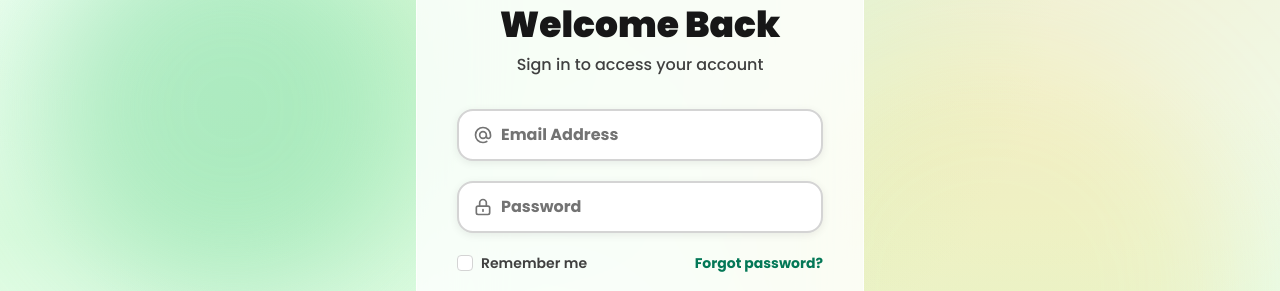
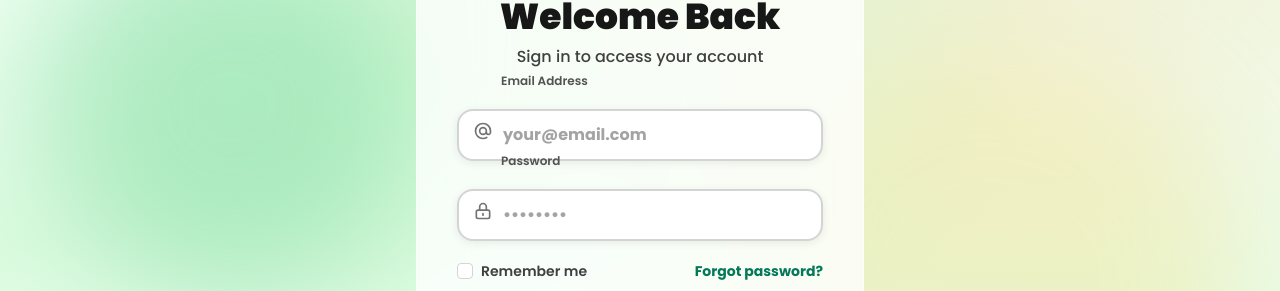
Before and after one commit to Audience-Aura-Org/Aurapark, a Next.js app in the folder apps/web/: page /login in a window 1280 px wide. Shown: the part 163-454 px from the top of the page. Built offline with nearby package versions, Linux system fonts and the light colour scheme; no server answers.

Commit message:
Fix input field label overlap - position labels above input in idle state instead of overlapping center

```diff
--- a/apps/web/app/dark-mode-overrides.css
+++ b/apps/web/app/dark-mode-overrides.css
@@ -203,6 +203,7 @@
 :root.dark input::placeholder,
 :root.dark textarea::placeholder {
   color: #64748b !important;
+  opacity: 1 !important;
 }
 
 :root.dark input {
@@ -215,11 +216,17 @@
   color: #ffffff !important;
 }
 
+/* Input labels - above the field */
+:root.dark label {
+  color: #cbd5e1 !important;
+}
+
 /* Floating label styling in dark mode */
-:root.dark label[class*="top-[-10px]"] {
-  background-color: rgba(23, 23, 23, 0.9) !important;
+:root.dark label[class*="top-[-10px]"],
+:root.dark label[class*="font-black"] {
+  background-color: rgba(23, 23, 23, 0.95) !important;
   color: #d8b4fe !important;
-  border-color: rgba(139, 92, 246, 0.5) !important;
+  border-color: rgba(139, 92, 246, 0.6) !important;
 }
 
 :root.dark label,
--- a/apps/web/components/Input.tsx
+++ b/apps/web/components/Input.tsx
@@ -63,7 +63,7 @@
                             absolute ${leftIcon ? 'left-11' : 'left-4'} transition-all duration-200 pointer-events-none z-10
                             ${shouldFloatLabel
                                 ? 'top-[-10px] text-xs font-black text-primary-700 bg-white dark:bg-neutral-900 px-1.5 rounded-lg border border-primary-100 dark:border-purple-500/30'
-                                : 'top-1/2 -translate-y-1/2 text-base text-neutral-500 dark:text-neutral-400 font-bold'
+                                : '-top-7 text-xs font-semibold text-neutral-600 dark:text-neutral-400'
                             }
                         `}
                     >
@@ -86,8 +86,8 @@
                         w-full px-4 rounded-xl border-2 outline-none transition-all duration-200
                         bg-white dark:bg-neutral-900 shadow-soft focus:shadow-soft-lg
                         text-neutral-900 dark:text-white font-bold
-                        ${(label && !shouldFloatLabel) ? 'placeholder-transparent' : 'placeholder-neutral-400 dark:placeholder-neutral-500'}
-                        ${shouldFloatLabel ? 'pt-6 pb-2' : 'py-3'}
+                        placeholder-neutral-400 dark:placeholder-neutral-500
+                        ${shouldFloatLabel ? 'pt-6 pb-2' : `py-3 ${label ? 'mt-2' : ''}`}
                         ${error
                             ? 'border-red-400 focus:border-red-600 focus:ring-4 focus:ring-red-100 dark:border-red-500/70 dark:focus:ring-red-500/30'
                             : success
```
